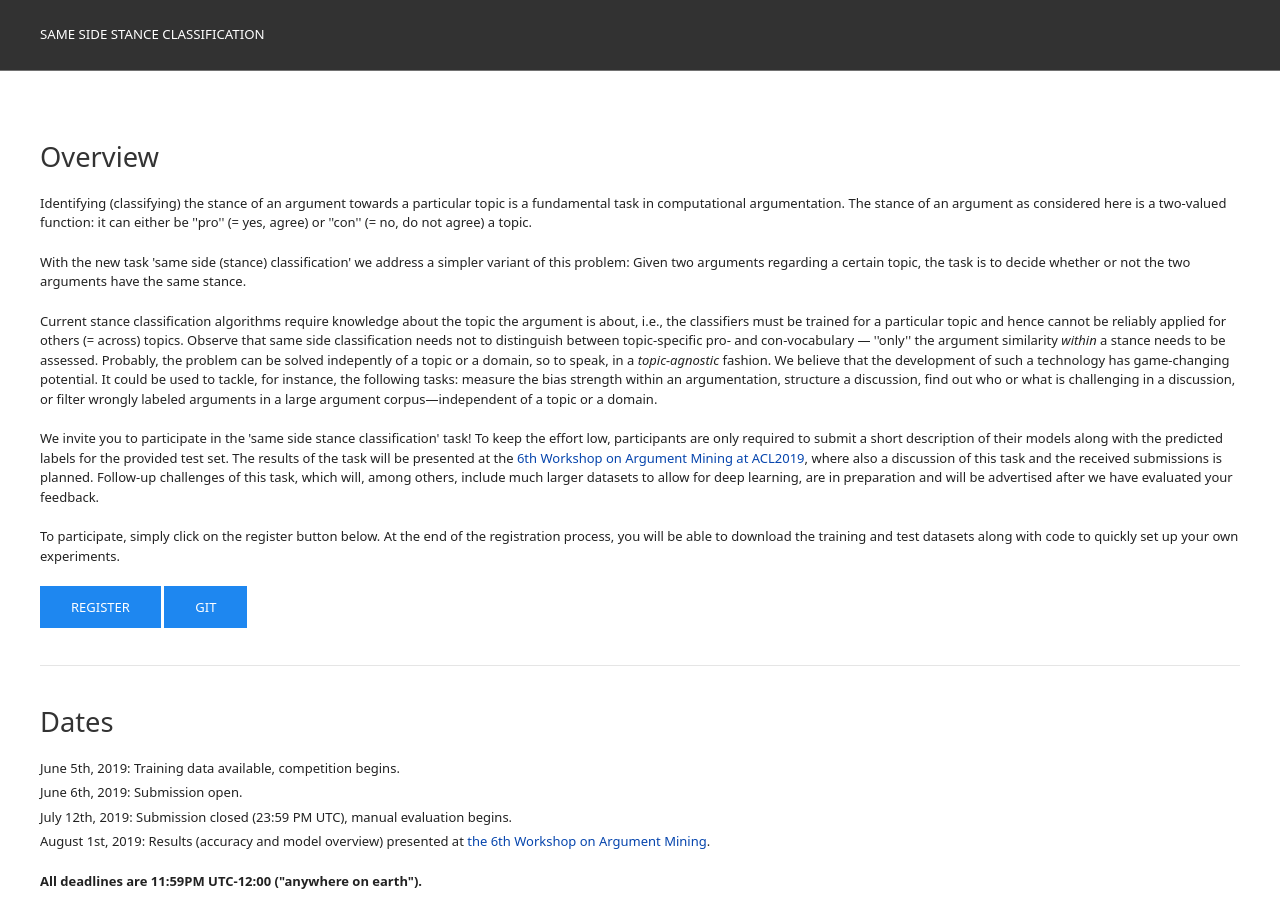
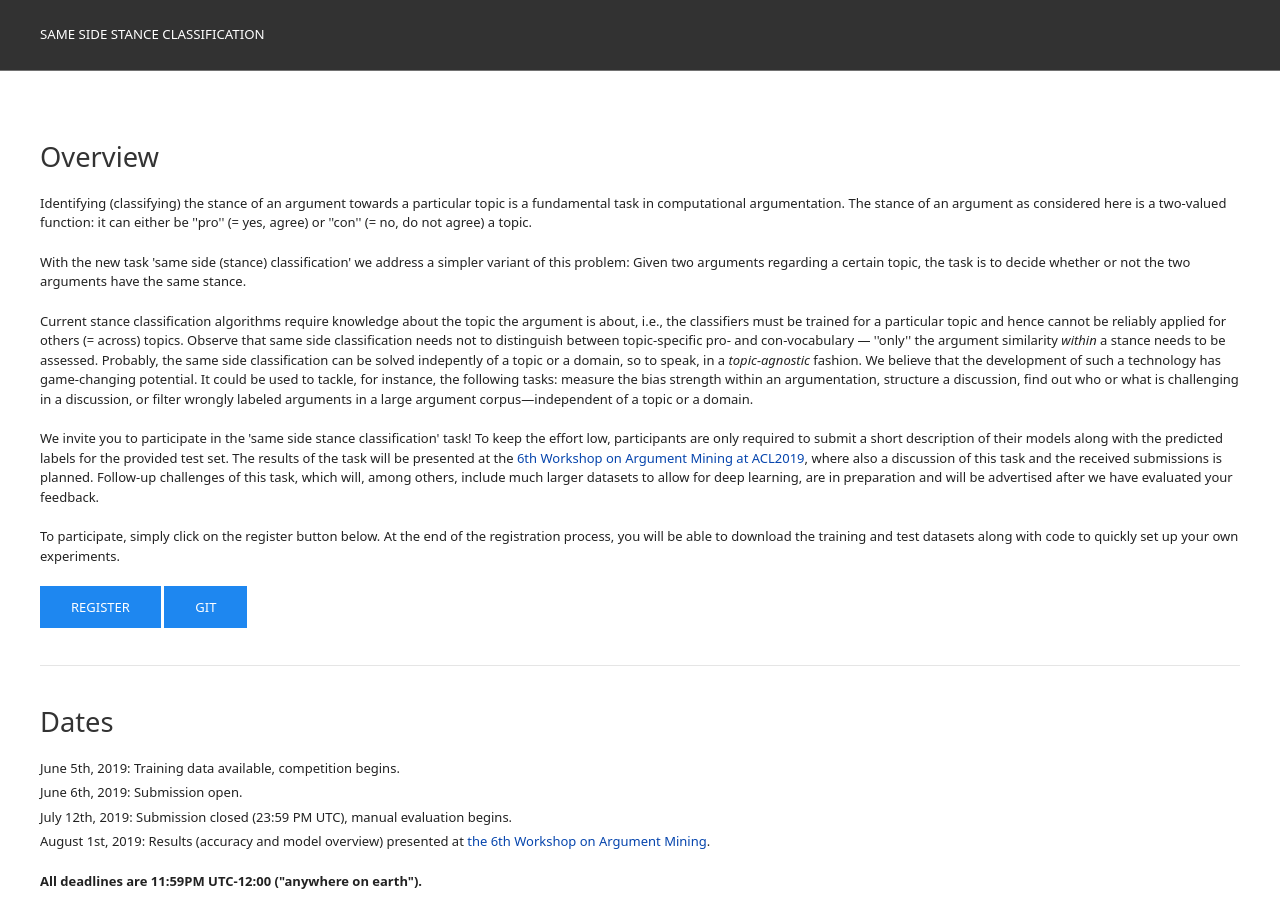
Before and after one commit to shahbazsyed/sameside-webis-de.github.io, a Jekyll site: the page built from index.html, in a window 1280 px wide and 900 px high. Built offline with Jekyll 4.4.1, drawn with Linux system fonts in a browser that asks for light colours.

Commit message:
Update index.html

```diff
--- a/index.html
+++ b/index.html
@@ -16,7 +16,7 @@
 With the new task 'same side (stance) classification' we address a simpler variant of this problem: Given two arguments regarding a certain topic, the task is to decide whether or not the two arguments have the same stance.
 </p>
 <p>
-Current stance classification algorithms require knowledge about the topic the argument is about, i.e., the classifiers must be trained for a particular topic and hence cannot be reliably applied for others (=&nbsp;across) topics. Observe that same side classification needs not to distinguish between topic-specific pro- and con-vocabulary &mdash; ''only'' the argument similarity <i>within</i> a stance needs to be assessed. Probably, the problem can be solved indepently of a topic or a domain, so to speak, in a <i>topic-agnostic</i> fashion. We believe that the development of such a technology has game-changing potential. It could be used to tackle, for instance, the following tasks: measure the bias strength within an argumentation, structure a discussion, find out who or what is challenging in a discussion, or filter wrongly labeled arguments in a large argument corpus&mdash;independent of a topic or a domain.
+Current stance classification algorithms require knowledge about the topic the argument is about, i.e., the classifiers must be trained for a particular topic and hence cannot be reliably applied for others (=&nbsp;across) topics. Observe that same side classification needs not to distinguish between topic-specific pro- and con-vocabulary &mdash; ''only'' the argument similarity <i>within</i> a stance needs to be assessed. Probably, the same side classification can be solved indepently of a topic or a domain, so to speak, in a <i>topic-agnostic</i> fashion. We believe that the development of such a technology has game-changing potential. It could be used to tackle, for instance, the following tasks: measure the bias strength within an argumentation, structure a discussion, find out who or what is challenging in a discussion, or filter wrongly labeled arguments in a large argument corpus&mdash;independent of a topic or a domain.
 </p>
 <p>
 We invite you to participate in the 'same side stance classification' task! To keep the effort low, participants are only required to submit a short description of their models along with the predicted labels for the provided test set. The results of the task will be presented at the <a href="https://argmining19.webis.de/" target="_blank">6th Workshop on Argument Mining at ACL2019</a>, where also a discussion of this task and the received submissions is planned. Follow-up challenges of this task, which will, among others, include much larger datasets to allow for deep learning, are in preparation and will be advertised after we have evaluated your feedback.
```
